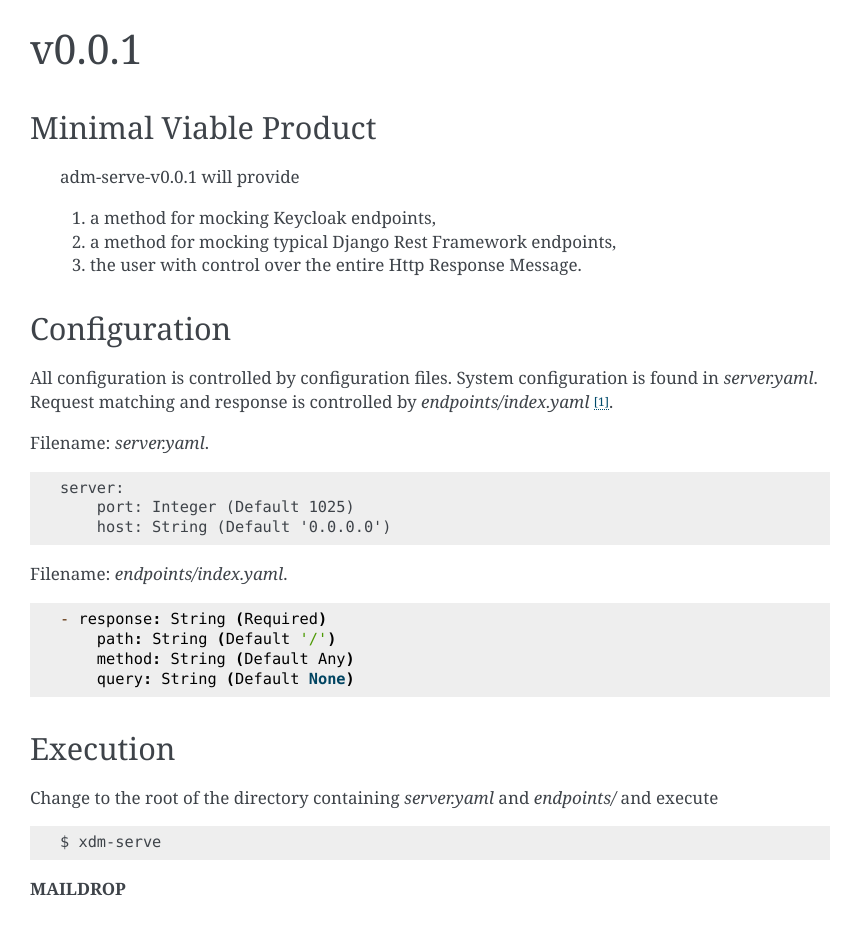
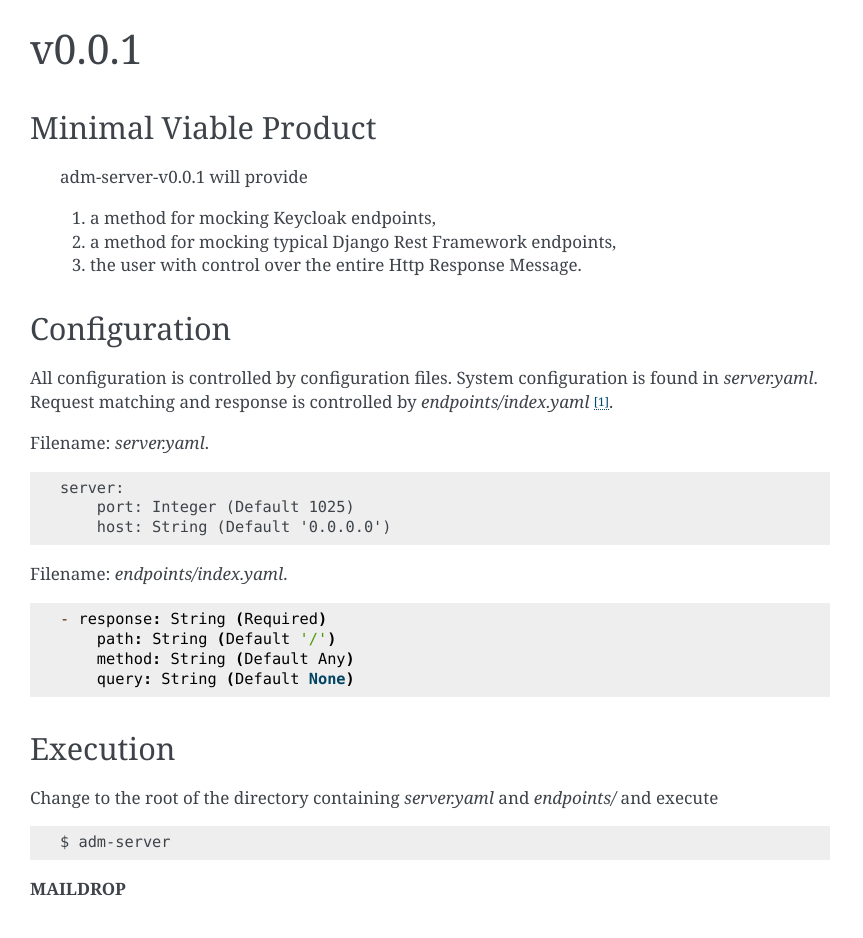
Before and after one commit to melkerton/adm-server, a Sphinx documentation site: the page built from docs/source/development/v0.0.1/index.rst, in a window 1280 px wide. Shown: the top 938 px of the page, without its empty margins (0-863 px from the left). Built offline with Sphinx 7.4.7, drawn with Linux system fonts in a browser that asks for light colours.

Commit message:
Auto Commit 1724

```diff
--- a/docs/source/development/v0.0.1/index.rst
+++ b/docs/source/development/v0.0.1/index.rst
@@ -5,7 +5,7 @@
 Minimal Viable Product
 ----------------------
 
-    adm-serve-v0.0.1 will provide
+    adm-server-v0.0.1 will provide
 
     #. a method for mocking Keycloak endpoints,
     #. a method for mocking typical Django Rest Framework endpoints,
@@ -42,7 +42,7 @@
 
 .. code-block::
 
-    $ xdm-serve
+    $ adm-server
 
 
 **MAILDROP**
```
